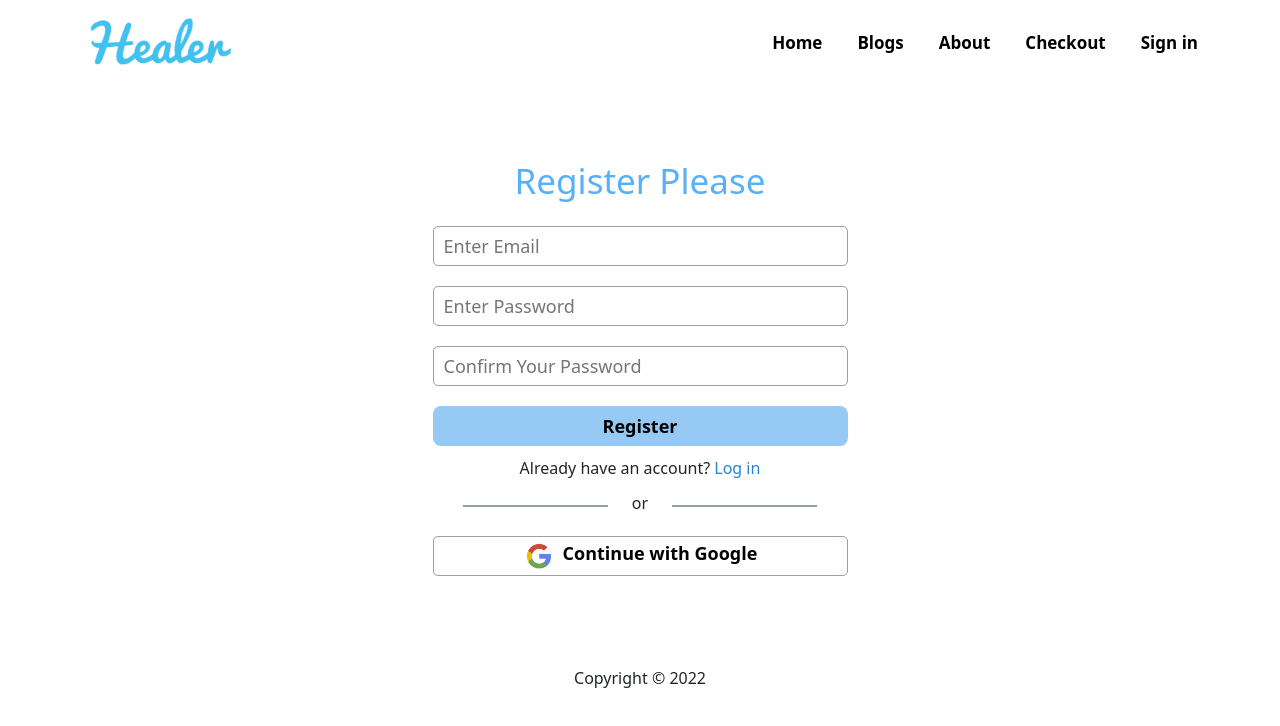
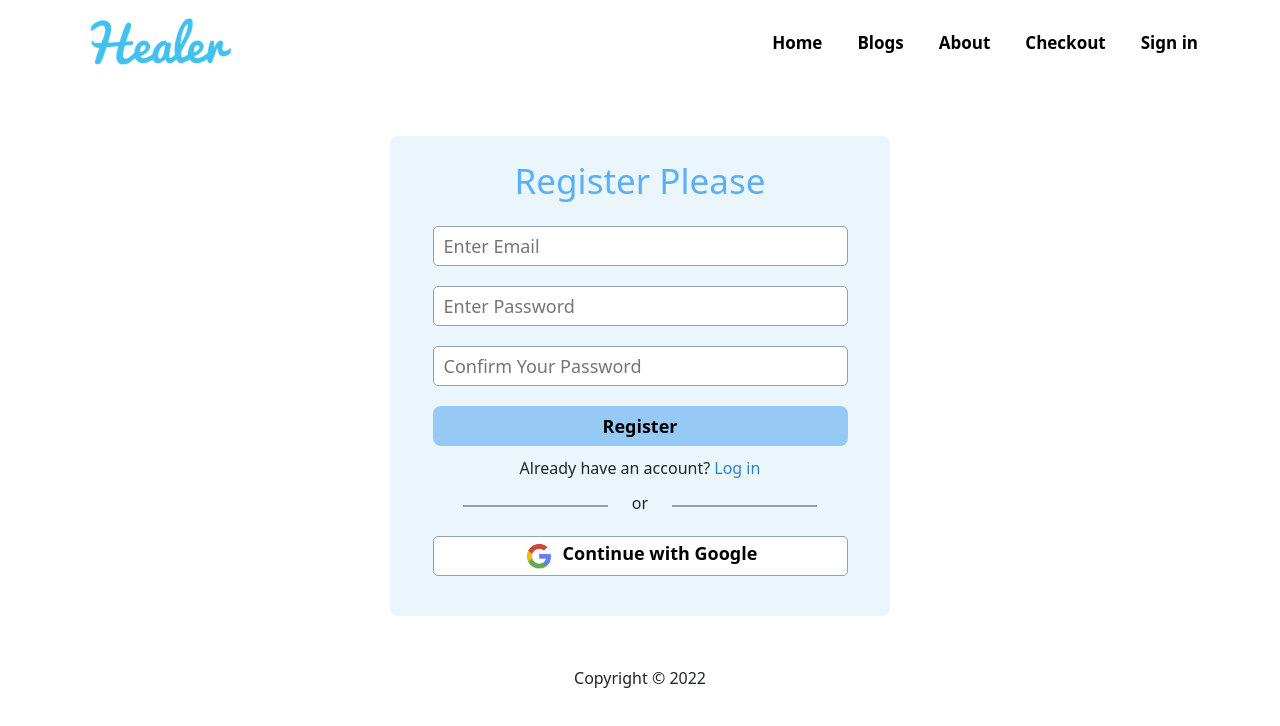
Before and after one commit to AmenaAkter5/assignment-10-service-provider, a React (Create React App) app: page /register in a window 1280 px wide. Shown: the top 726 px of the page. Built offline with nearby package versions, Linux system fonts and the light colour scheme; no server answers.

Commit message:
google authentication added

```diff
--- a/src/Pages/Home/Service/Service.css
+++ b/src/Pages/Home/Service/Service.css
@@ -22,7 +22,7 @@
     padding: 5px 20px;
     font-size: 18px;
     color: white;
-    background-color: #51b1ff;
+    background-color: rgb(35, 166, 240);
     border-radius: 8px;
 }
 
--- a/src/Pages/Register/Register.css
+++ b/src/Pages/Register/Register.css
@@ -0,0 +1,3 @@
+.register {
+    background-color: #ebf5fc;
+}
--- a/src/Pages/Register/Register.js
+++ b/src/Pages/Register/Register.js
@@ -1,5 +1,5 @@
 import React, { useState } from 'react';
-import { useCreateUserWithEmailAndPassword } from 'react-firebase-hooks/auth';
+import { useCreateUserWithEmailAndPassword, useSignInWithGoogle } from 'react-firebase-hooks/auth';
 import { Link, useLocation, useNavigate } from 'react-router-dom';
 import auth from '../../firebase.init';
 import logo from '../../images/Google.jpg';
@@ -21,6 +21,9 @@ const Register = () => {
     // create user hook
     const [createUserWithEmailAndPassword, user, loading, error] = useCreateUserWithEmailAndPassword(auth);
 
+
+    // sign in with google hook
+    const [signInWithGoogle] = useSignInWithGoogle(auth);
 
 
     // set email on blur
@@ -61,9 +64,16 @@ const Register = () => {
         navigate(from, { replace: true })
     }
 
+
+    // handle google sign in button
+    const handleGooleSignIn = () => {
+        signInWithGoogle();
+    }
+
+
     return (
         <section>
-            <div className='form-container'>
+            <div className='form-container register'>
                 <div>
                     <h1 className='form-title my-4'>Register Please</h1>
                     <form onSubmit={handleCreateUser}>
@@ -87,7 +97,7 @@ const Register = () => {
                     <div className='divider-line'>
                         <span className="line"></span><p>or</p><span className="line"></span>
                     </div>
-                    <button className='google-sign'>
+                    <button onClick={handleGooleSignIn} className='google-sign'>
                         <img src={logo} alt="" />
                         <p>Continue with Google</p>
                     </button>
--- a/src/Pages/SignIn/SignIn.js
+++ b/src/Pages/SignIn/SignIn.js
@@ -1,6 +1,6 @@
 import React, { useState } from 'react';
 import { Link, useLocation, useNavigate } from 'react-router-dom';
-import { useSignInWithEmailAndPassword } from 'react-firebase-hooks/auth'
+import { useSignInWithEmailAndPassword, useSignInWithGoogle } from 'react-firebase-hooks/auth'
 import './SignIn.css';
 import logo from '../../images/Google.jpg';
 import auth from './../../firebase.init';
@@ -28,6 +28,9 @@ const SignIn = () => {
     ] = useSignInWithEmailAndPassword(auth);
 
 
+    // sign in with google hook
+    const [signInWithGoogle] = useSignInWithGoogle(auth);
+
 
     // set email on blur
     const handleEmailBlur = event => {
@@ -40,7 +43,7 @@ const SignIn = () => {
     }
 
 
-    // sign in the registered user
+    // sign in the registered user with email and password
     const handleUserSignIn = event => {
         event.preventDefault();
 
@@ -48,10 +51,18 @@ const SignIn = () => {
         signInWithEmailAndPassword(email, password)
     }
 
+
     // after get user redirect to the previous page
     if (user) {
         navigate(from, { replace: true });
     }
+
+
+    // handle google sign in button
+    const handleGooleSignIn = () => {
+        signInWithGoogle();
+    }
+
 
 
     return (
@@ -76,7 +87,7 @@ const SignIn = () => {
                     <div className='divider-line'>
                         <span className="line"></span><p>or</p><span className="line"></span>
                     </div>
-                    <button className='google-sign'>
+                    <button onClick={handleGooleSignIn} className='google-sign'>
                         <img src={logo} alt="" />
                         <p>Continue with Google</p>
                     </button>
```
